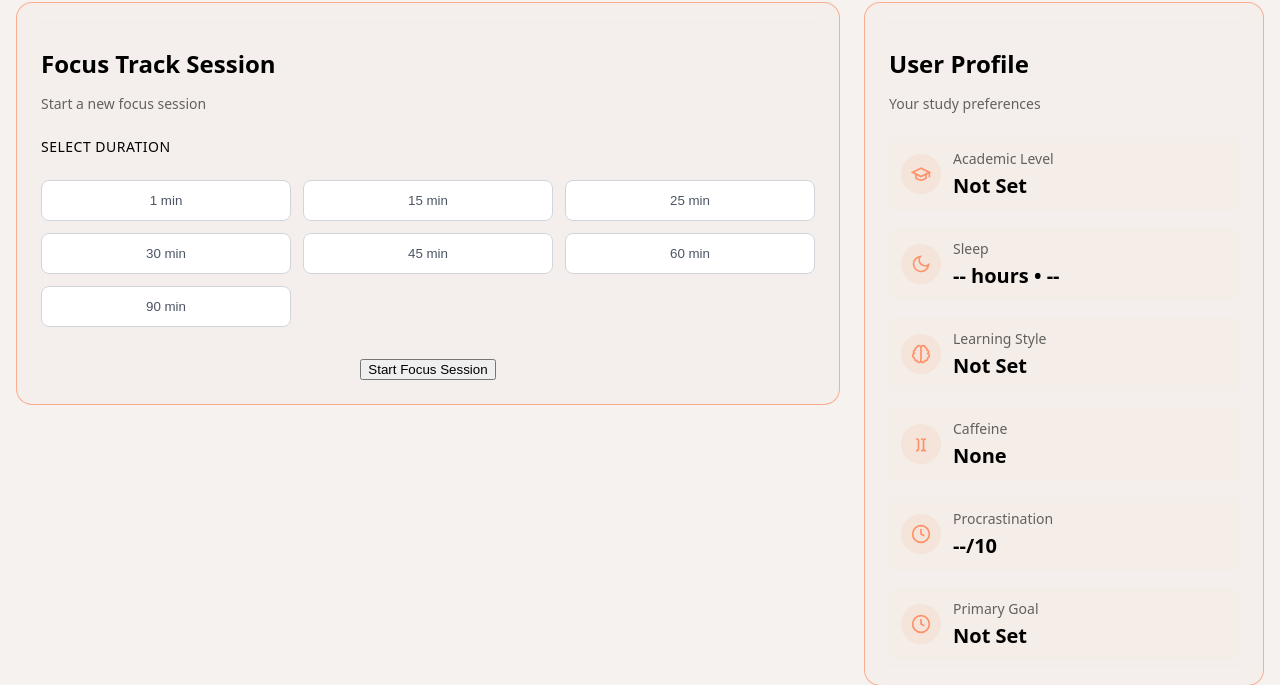
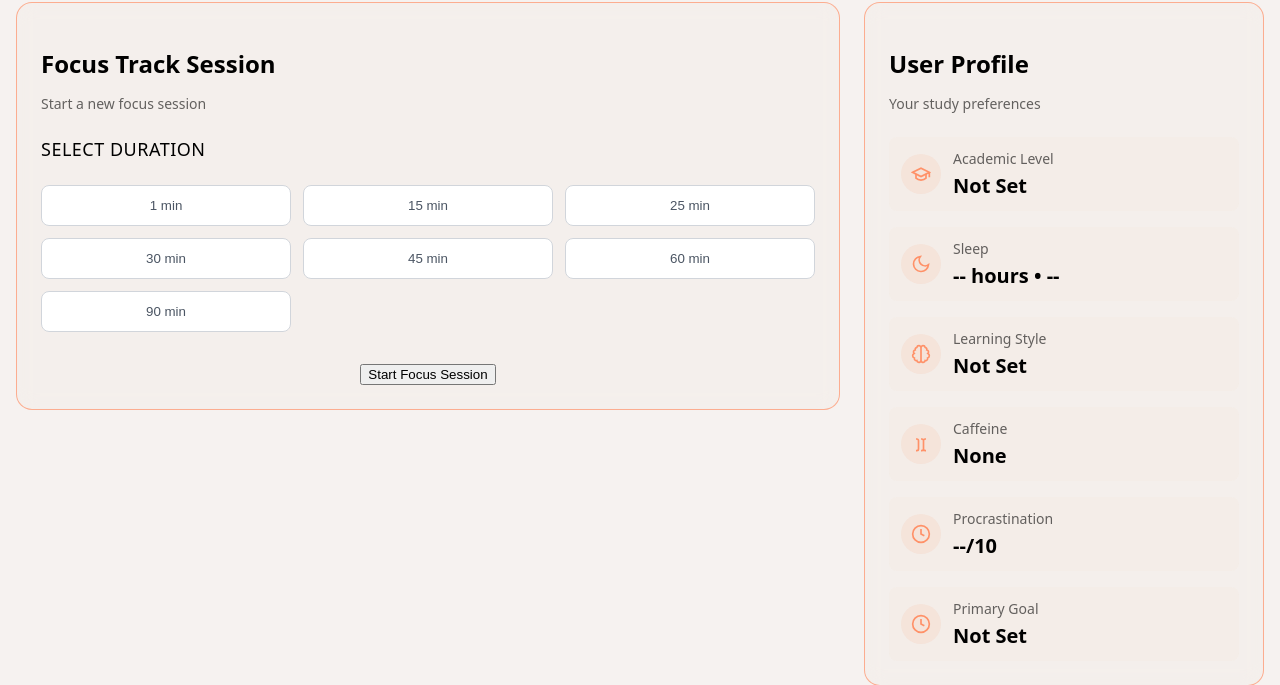
Before and after one commit to areebar-netizen/MCS_Capstone, a Django app: template webapp/secondBrain_App/templates/dashboard.html in a window 1280 px wide. Shown: the part 181-866 px from the top of the page. Run offline with Django 5.2, Linux system fonts and the light colour scheme; the template is opened without the code that fills it, so the values that code supplies are empty; parts of the project's set-up code (start-up, migrations or seed data) failed here and were passed over.

Commit message:
Update font #2

```diff
--- a/webapp/secondBrain_App/static/css/style.css
+++ b/webapp/secondBrain_App/static/css/style.css
@@ -1006,7 +1006,7 @@ body {
 }
 
 .section-title {
-    font-size: 14px;
+    font-size: 18px;
     font-weight: var(--font-weight-medium);
     color: var(--text-primary);
     margin-bottom: var(--spacing-lg);
```
